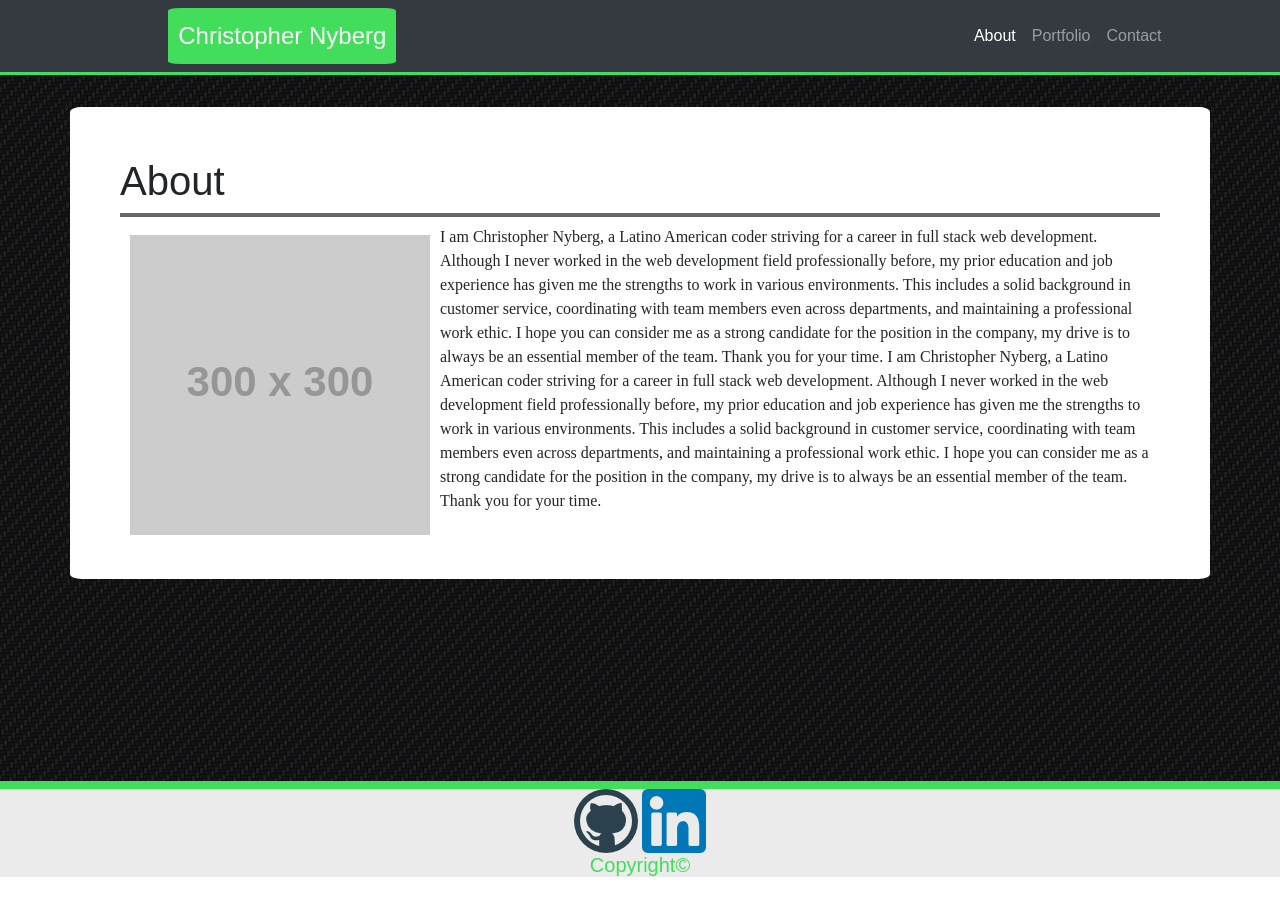
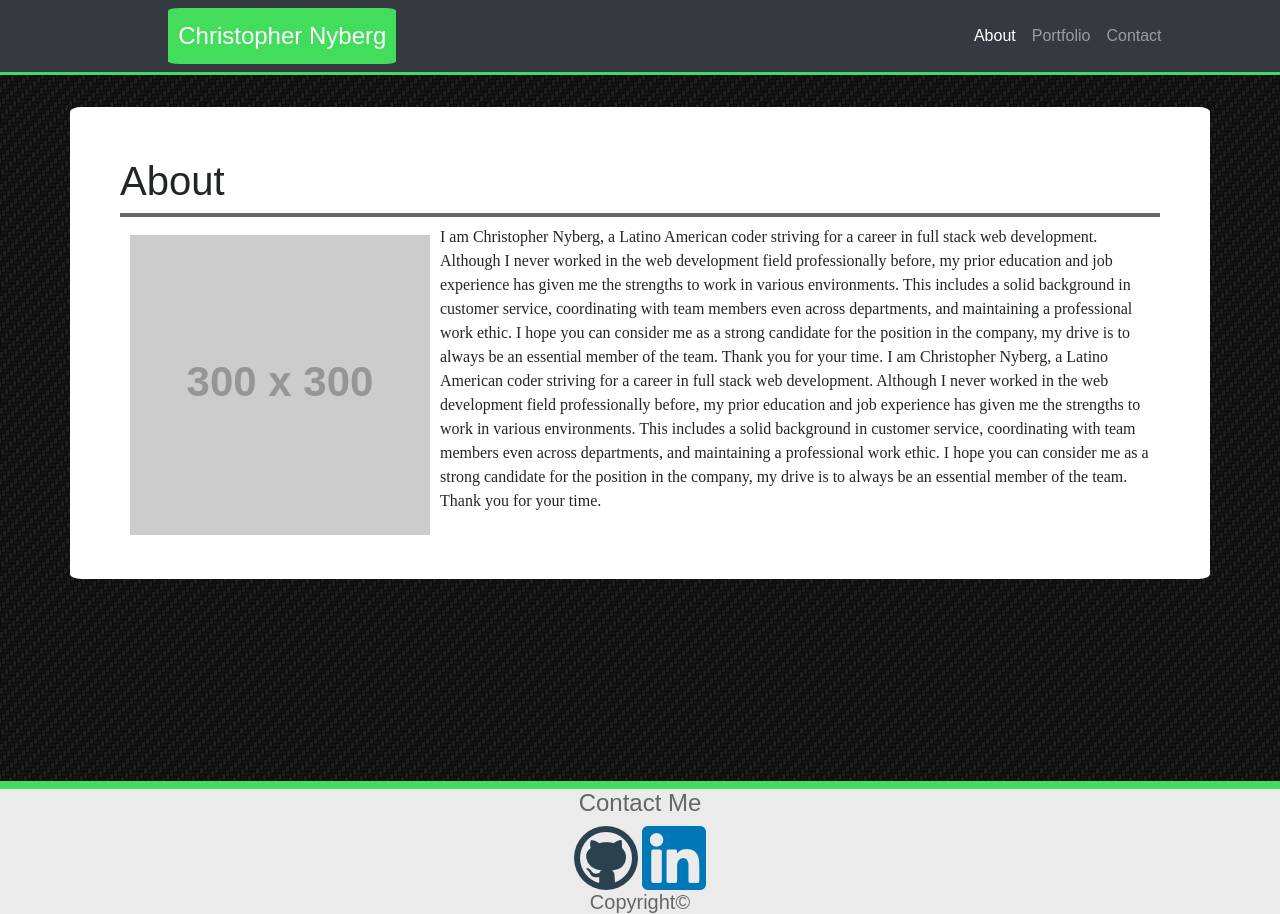
Before and after one commit to crnyberg91/Bootstrap-Portfolio, a plain HTML site: page index.html in a window 1280 px wide. Before the commit the page ends 877 px from the top, so only its background shows below. Drawn offline with nearby package versions, Linux system fonts and the light colour scheme; placeholder pictures from the web are drawn by us; a web font is replaced by a local one.

Commit message:
touched color, added h4 to footer

```diff
--- a/assets/css/style.css
+++ b/assets/css/style.css
@@ -85,7 +85,7 @@ footer {
     clear: both;
     position: relative;
     background-color: #ebebeb;;
-    color: #41dd5b;
+    color: #666666;
     border-top: 8px solid #41dd5b;
     width: 100%;
     height: 100%;
--- a/index.html
+++ b/index.html
@@ -46,6 +46,7 @@
 		</nav>
 		<div class="container"></div>
 		<footer class="about-footer">
+			<h4>Contact Me</h4>
 			<a target="_blank" href="https://github.com/crnyberg91">
 				<img id="githubIMG" src="assets/images/github.png" />
 			</a>
```
